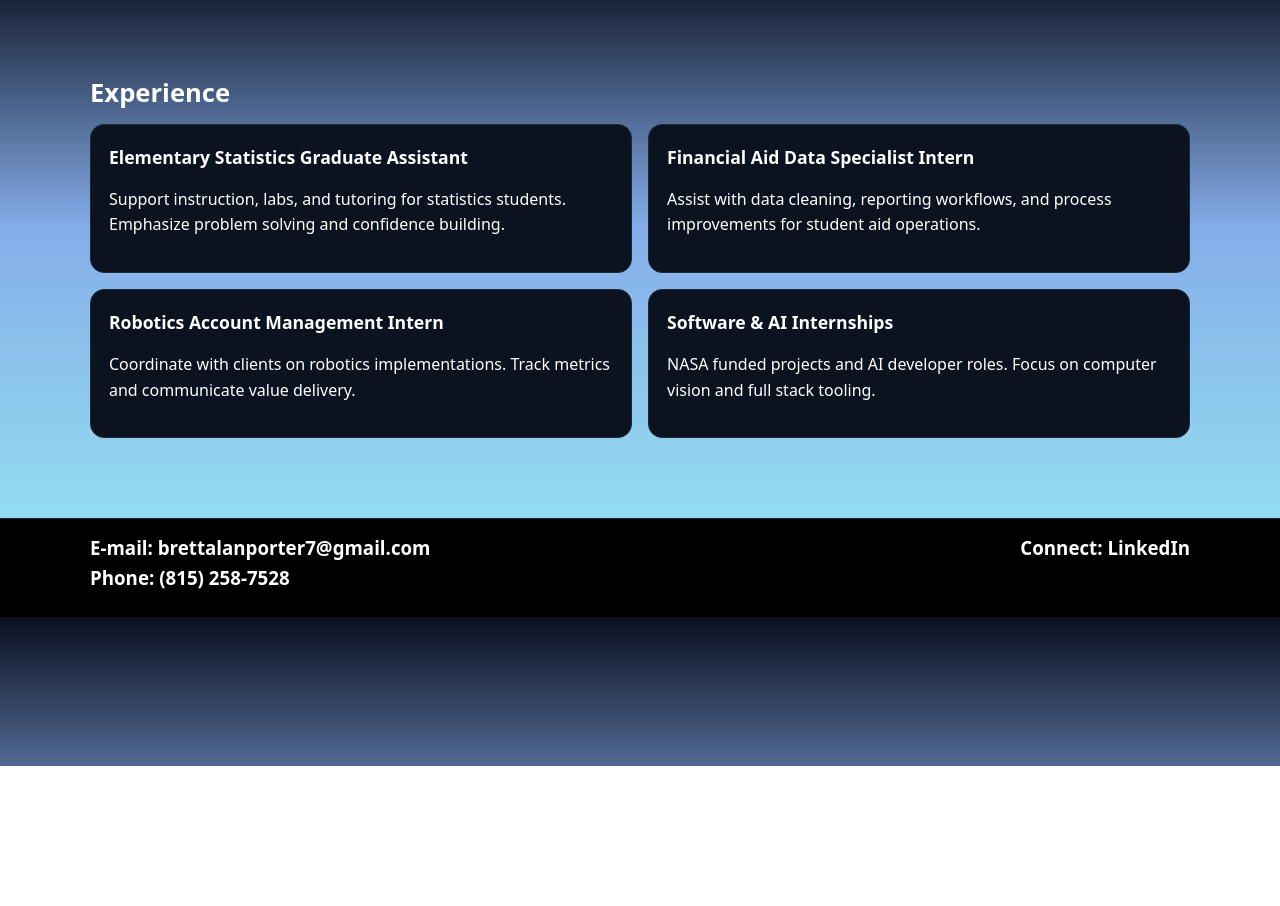
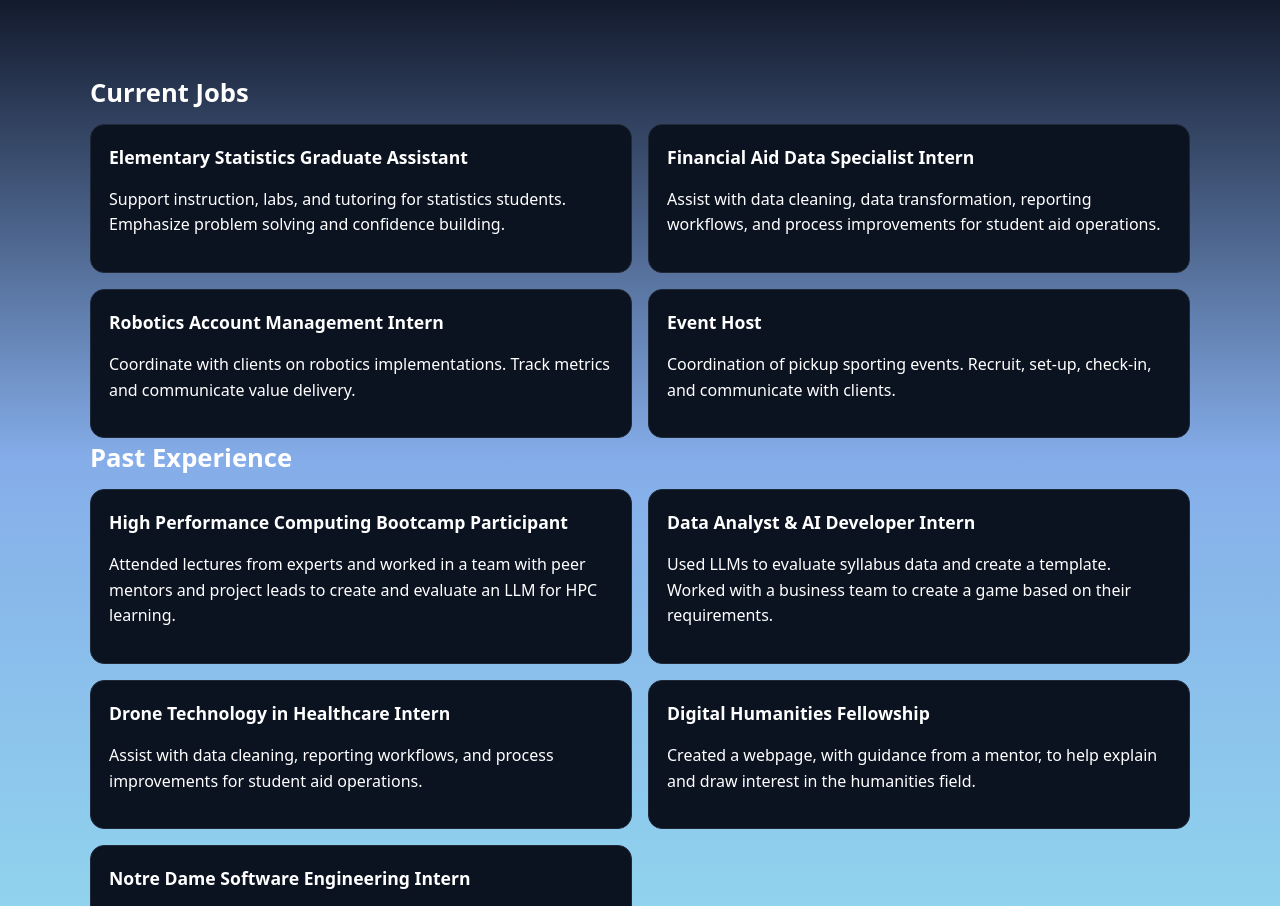
Before and after one commit to BrettAlanPorter7/BAP_Portfolio_Page, a plain HTML site: page jobs.html in a window 1280 px wide. Shown: the part 34-940 px from the top of the page. Before the commit the page ends 800 px from the top, so only its background shows below. Drawn offline with Linux system fonts and the light colour scheme.

Commit message:
updates for jobs, projects, and service pages

```diff
--- a/jobs.html
+++ b/jobs.html
@@ -31,7 +31,7 @@
   <main>
     <section id="jobs" class="section">
     <div class="container">
-      <h2>Experience</h2>
+      <h2>Current Jobs</h2>
       <div class="grid">
         <article class="card span-6">
           <h3>Elementary Statistics Graduate Assistant</h3>
@@ -39,15 +39,40 @@
         </article>
         <article class="card span-6">
           <h3>Financial Aid Data Specialist Intern</h3>
-          <p>Assist with data cleaning, reporting workflows, and process improvements for student aid operations.</p>
+          <p>Assist with data cleaning, data transformation, reporting workflows, and process improvements for student aid operations.</p>
         </article>
         <article class="card span-6">
           <h3>Robotics Account Management Intern</h3>
           <p>Coordinate with clients on robotics implementations. Track metrics and communicate value delivery.</p>
         </article>
         <article class="card span-6">
-          <h3>Software & AI Internships</h3>
-          <p>NASA funded projects and AI developer roles. Focus on computer vision and full stack tooling.</p>
+          <h3>Event Host</h3>
+          <p>Coordination of pickup sporting events. Recruit, set-up, check-in, and communicate with clients.</p>
+        </article>
+      </div>
+    </div>
+    <div class="container">
+      <h2>Past Experience</h2>
+      <div class="grid">
+        <article class="card span-6">
+          <h3>High Performance Computing Bootcamp Participant</h3>
+          <p>Attended lectures from experts and worked in a team with peer mentors and project leads to create and evaluate an LLM for HPC learning.</p>
+        </article>
+        <article class="card span-6">
+          <h3>Data Analyst & AI Developer Intern</h3>
+          <p>Used LLMs to evaluate syllabus data and create a template. Worked with a business team to create a game based on their requirements.</p>
+        </article>
+        <article class="card span-6">
+          <h3>Drone Technology in Healthcare Intern</h3>
+          <p>Assist with data cleaning, reporting workflows, and process improvements for student aid operations.</p>
+        </article>
+        <article class="card span-6">
+          <h3>Digital Humanities Fellowship</h3>
+          <p>Created a webpage, with guidance from a mentor, to help explain and draw interest in the humanities field.</p>
+        </article>
+        <article class="card span-6">
+          <h3>Notre Dame Software Engineering Intern</h3>
+          <p>NASA funded project to cluster drone error data. Created a program to help transform data and implement different clustering techniques.</p>
         </article>
       </div>
     </div>
```
Also changed, not shown: projects.html (+6 -8 lines), service.html (+1 -2 lines), GhanaTrip.JPG, PXL_20250712_175925331.MP.jpg (deleted).
